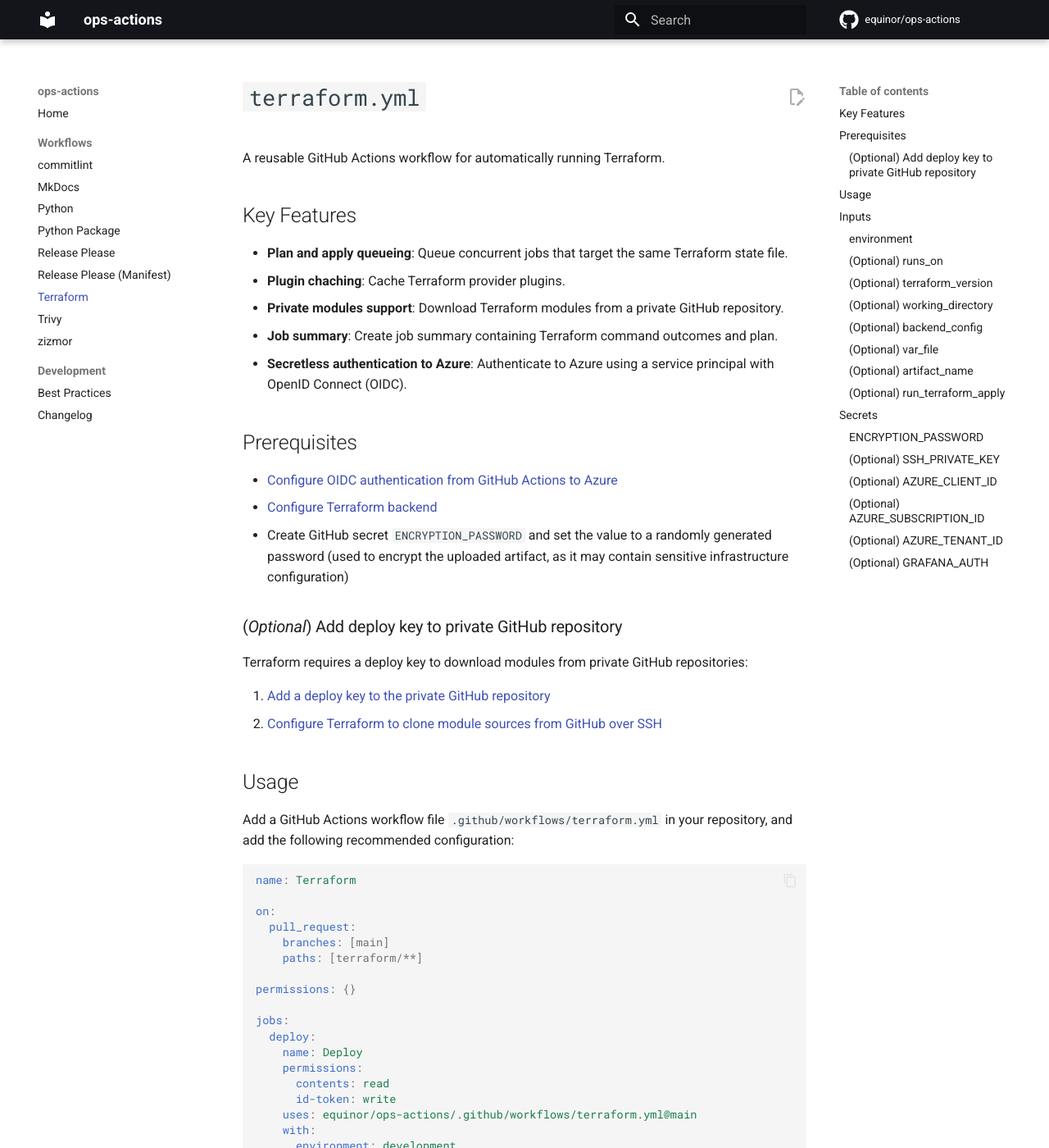
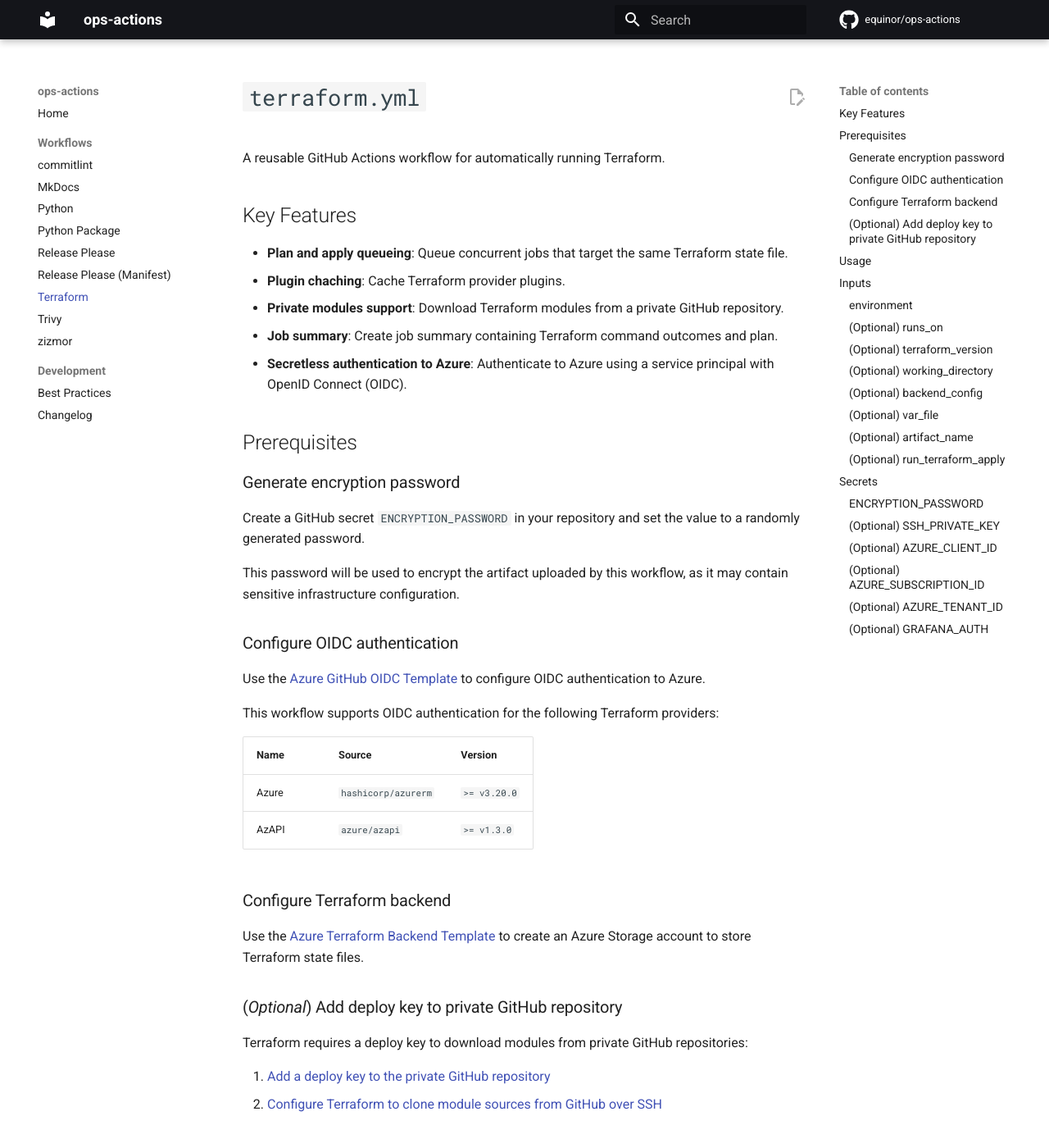
Before and after one commit to equinor/ops-actions, an MkDocs documentation site: the page built from docs/workflows/terraform.md, in a window 1280 px wide and 1400 px high. Shown: the whole window at 82% size. Built offline with MkDocs 1.6.1 and Material for MkDocs 9.7.7, drawn with Linux system fonts in a browser that asks for light colours; comment, search, counter and statistics services are not loaded.

Commit message:
docs(terraform): clarify prerequisites (#891)
Create dedicated subsection for each prerequisite, allowing more
detailed instructions.

```diff
--- a/docs/workflows/terraform.md
+++ b/docs/workflows/terraform.md
@@ -12,9 +12,26 @@
 
 ## Prerequisites
 
-- [Configure OIDC authentication from GitHub Actions to Azure](https://github.com/equinor/azure-github-oidc-template)
-- [Configure Terraform backend](https://github.com/equinor/azure-terraform-backend-template)
-- Create GitHub secret `ENCRYPTION_PASSWORD` and set the value to a randomly generated password (used to encrypt the uploaded artifact, as it may contain sensitive infrastructure configuration)
+### Generate encryption password
+
+Create a GitHub secret `ENCRYPTION_PASSWORD` in your repository and set the value to a randomly generated password.
+
+This password will be used to encrypt the artifact uploaded by this workflow, as it may contain sensitive infrastructure configuration.
+
+### Configure OIDC authentication
+
+Use the [Azure GitHub OIDC Template](https://github.com/equinor/azure-github-oidc-template) to configure OIDC authentication to Azure.
+
+This workflow supports OIDC authentication for the following Terraform providers:
+
+| Name  | Source              | Version      |
+| ----- | ------------------- | ------------ |
+| Azure | `hashicorp/azurerm` | `>= v3.20.0` |
+| AzAPI | `azure/azapi`       | `>= v1.3.0`  |
+
+### Configure Terraform backend
+
+Use the [Azure Terraform Backend Template](https://github.com/equinor/azure-terraform-backend-template) to create an Azure Storage account to store Terraform state files.
 
 ### (*Optional*) Add deploy key to private GitHub repository
 
```
